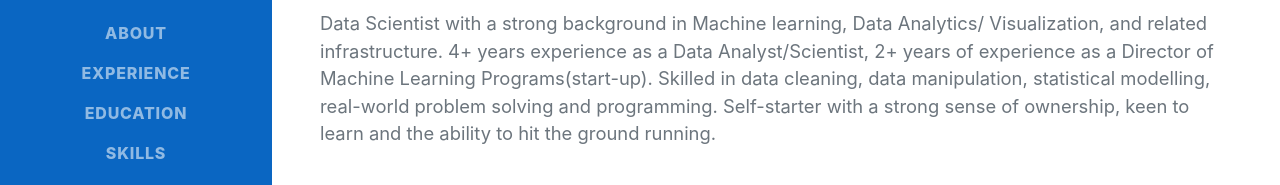
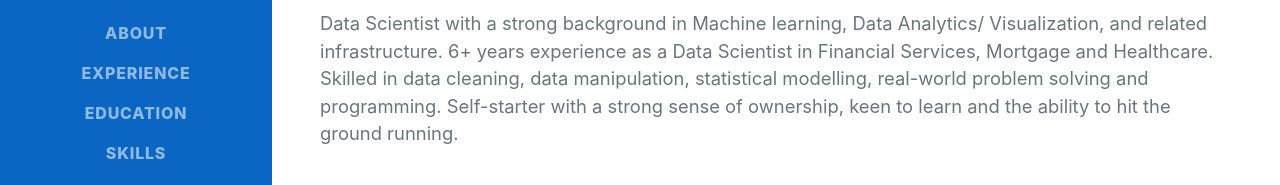
Before and after one commit to ajinkyalahade/resume, a plain HTML site: page index.html in a window 1280 px wide. Shown: the part 359-544 px from the top of the page. Drawn offline with nearby package versions, Linux system fonts and the light colour scheme; a web font is replaced by a local one.

Commit message:
job exp addition

```diff
--- a/index.html
+++ b/index.html
@@ -49,7 +49,7 @@
                          Chandler, AZ 85224 · (407)9073044 ·
                         <a href="ajinkyalahade@outlook.com">ajinkyalahade@outlook.com</a>
                     </div>
-                    <p class="lead mb-5">Data Scientist with a strong background in Machine learning, Data Analytics/ Visualization, and related infrastructure. 4+ years experience as a Data Analyst/Scientist, 2+ years of experience as a Director of Machine Learning Programs(start-up). Skilled in data cleaning, data manipulation, statistical modelling, real-world problem solving and programming. Self-starter with a strong sense of ownership, keen to learn and the ability to hit the ground running.</p>
+                    <p class="lead mb-5">Data Scientist with a strong background in Machine learning, Data Analytics/ Visualization, and related infrastructure. 6+ years experience as a Data Scientist in Financial Services, Mortgage and Healthcare. Skilled in data cleaning, data manipulation, statistical modelling, real-world problem solving and programming. Self-starter with a strong sense of ownership, keen to learn and the ability to hit the ground running.</p>
                     <div class="social-icons">
                         <a class="social-icon" href="https://www.linkedin.com/in/ajinkya-lahade/"><i class="fab fa-linkedin-in"></i></a>
                         <a class="social-icon" href="https://github.com/ajinkyalahade"><i class="fab fa-github"></i></a>
```
